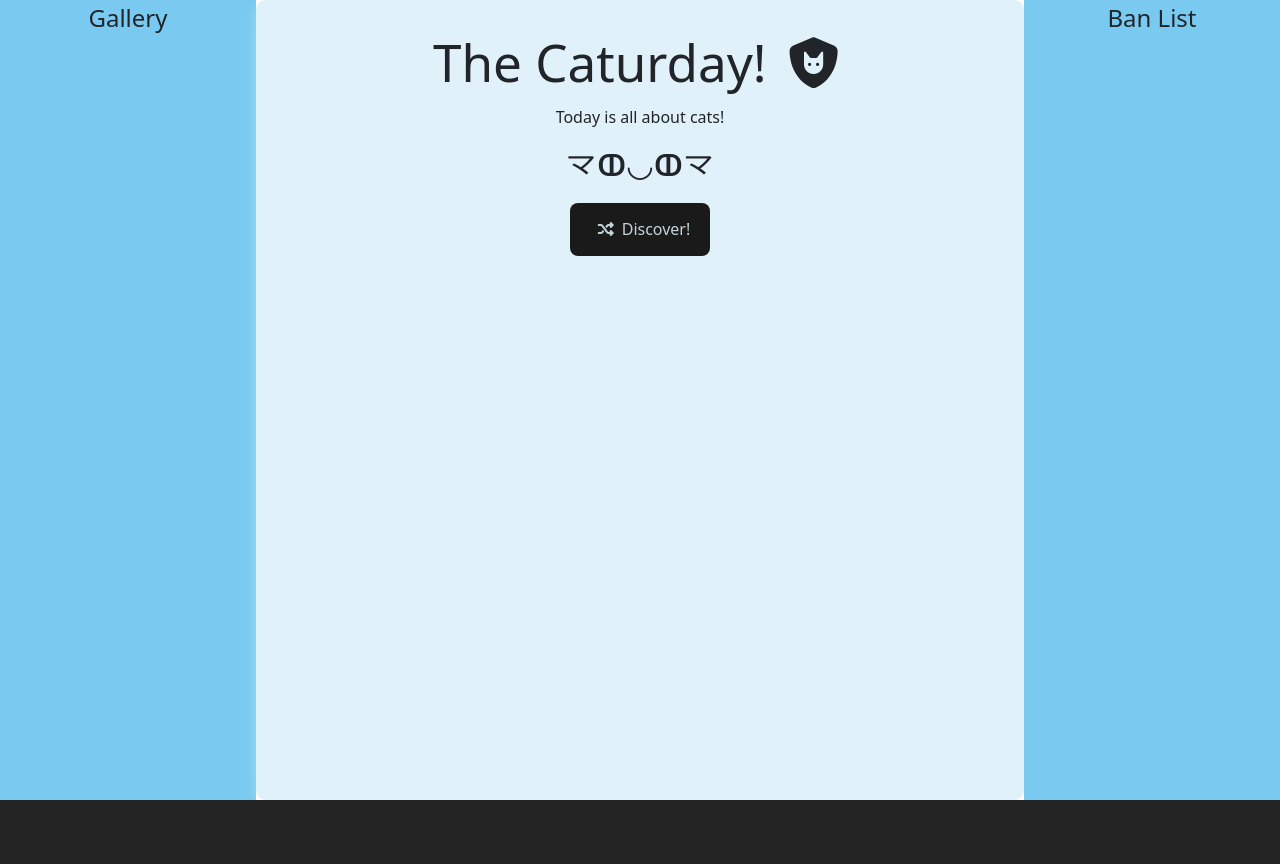
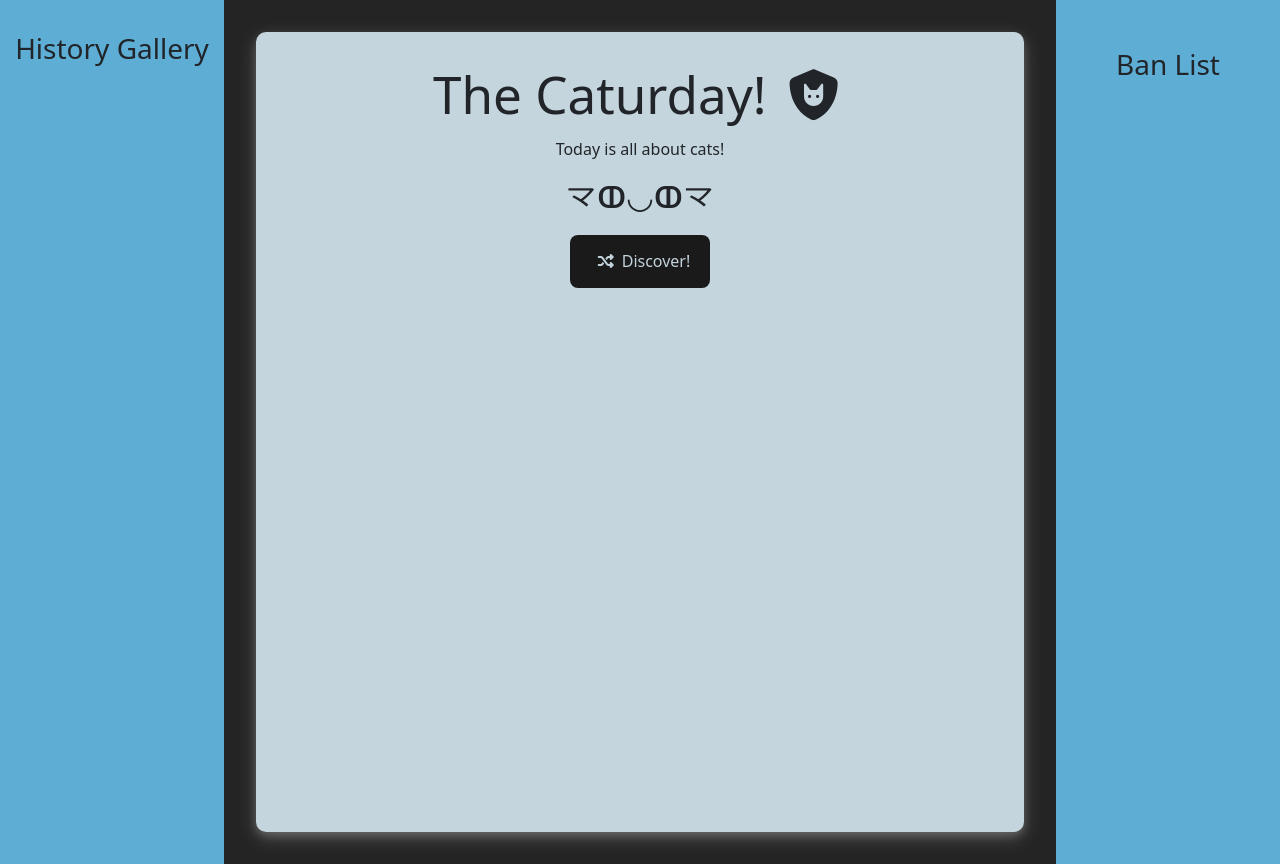
Before and after one commit to trucdg/codePath-project4, a React (Vite) app in the folder caturday/: page / in a window 1280 px wide. Before the commit the page ends 800 px from the top, so only its background shows below. Built offline with nearby package versions, Linux system fonts and the light colour scheme.

Commit message:
map images of cat to display as an li list in the history gallery

```diff
--- a/caturday/src/App.jsx
+++ b/caturday/src/App.jsx
@@ -14,6 +14,10 @@ function App() {
     life_span: "",
     url: "",
   });
+
+  // initialize a useState variable to store the images seen so far
+  const [prevImages, setPrevImages] = useState([]);
+
   const onDiscover = async () => {
     console.log("discover button clicked!");
 
@@ -42,7 +46,8 @@ function App() {
       const data = await response.json();
       let breeds = data[0].breeds[0];
       let imgURL = data[0].url;
-      console.log(data);
+
+      // set Cat state variable
       setCat({
         name: name,
         breed: breeds.name,
@@ -51,6 +56,12 @@ function App() {
         life_span: breeds.life_span,
         url: imgURL,
       });
+
+      // set prevImage state variable
+      setPrevImages((prevImages) => {
+        return [...prevImages, imgURL];
+      });
+      console.log(prevImages);
     } catch (error) {
       alert("Oops! Something went wrong.");
       console.log(error);
@@ -59,7 +70,7 @@ function App() {
 
   return (
     <div className="App d-flex">
-      <HistoryGallery />
+      <HistoryGallery images={prevImages} />
       <MainDisplay discoverHandler={onDiscover} cat={cat} />
       <BanList />
     </div>
--- a/caturday/src/component/BanList.css
+++ b/caturday/src/component/BanList.css
@@ -2,4 +2,5 @@
   background-color: rgba(102, 193, 238, 0.87);
   font-size: 1.5em;
   font-weight: 400;
+  padding: 2em 0;
 }
--- a/caturday/src/component/BanList.jsx
+++ b/caturday/src/component/BanList.jsx
@@ -3,7 +3,7 @@ import "./BanList.css";
 const BanList = () => {
   return (
     <div className="ban-list col">
-      <p>Ban List</p>
+      <h3>Ban List</h3>
     </div>
   );
 };
--- a/caturday/src/component/HistoryGallery.css
+++ b/caturday/src/component/HistoryGallery.css
@@ -1,5 +1,11 @@
 .gallery {
   background-color: rgba(102, 193, 238, 0.87);
-  font-size: 1.5em;
   font-weight: 400;
+  padding: 2em 0;
 }
+.gallery h3 {
+  padding-bottom: 1em;
+}
+.gallery-image {
+  width: 100px;
+}
--- a/caturday/src/component/HistoryGallery.jsx
+++ b/caturday/src/component/HistoryGallery.jsx
@@ -1,10 +1,28 @@
 import React from "react";
 import "./HistoryGallery.css";
 
-const HistoryGallery = () => {
+const HistoryGallery = ({ images }) => {
   return (
     <div className="gallery col">
-      <p> Gallery </p>
+      <h3>History Gallery</h3>
+      <div className="history-container">
+        <ul>
+          {images ? (
+            images.map((image) => {
+              return (
+                <li>
+                  <img className="gallery-image" src={image} />
+                  <p>cattie</p>
+                </li>
+              );
+            })
+          ) : (
+            <li>
+              <p>No Image yet</p>
+            </li>
+          )}
+        </ul>
+      </div>
     </div>
   );
 };
--- a/caturday/src/component/MainDisplay.css
+++ b/caturday/src/component/MainDisplay.css
@@ -6,6 +6,7 @@
   width: 60%;
   box-shadow: 0 4px 8px #f5f5f533, 0 6px 20px #fdfdfd30;
   min-height: 800px;
+  margin: 2em;
 }
 .display-image {
   width: 250px;
--- a/caturday/src/index.css
+++ b/caturday/src/index.css
@@ -30,6 +30,7 @@ body {
   place-items: center;
   min-width: 320px;
   min-height: 100vh;
+  background-color: #242424;
 }
 
 h1 {
@@ -64,10 +65,20 @@ i {
   padding: 8px;
 }
 
+ul {
+  list-style-type: none;
+  margin: 0;
+  padding: 0;
+}
+
+li {
+  margin: 0;
+}
+
 @media (prefers-color-scheme: dark) {
   :root {
     color: #213547;
-    background-color: #ffffff;
+    background-color: #242424;
   }
   a:hover {
     color: #747bff;
```
